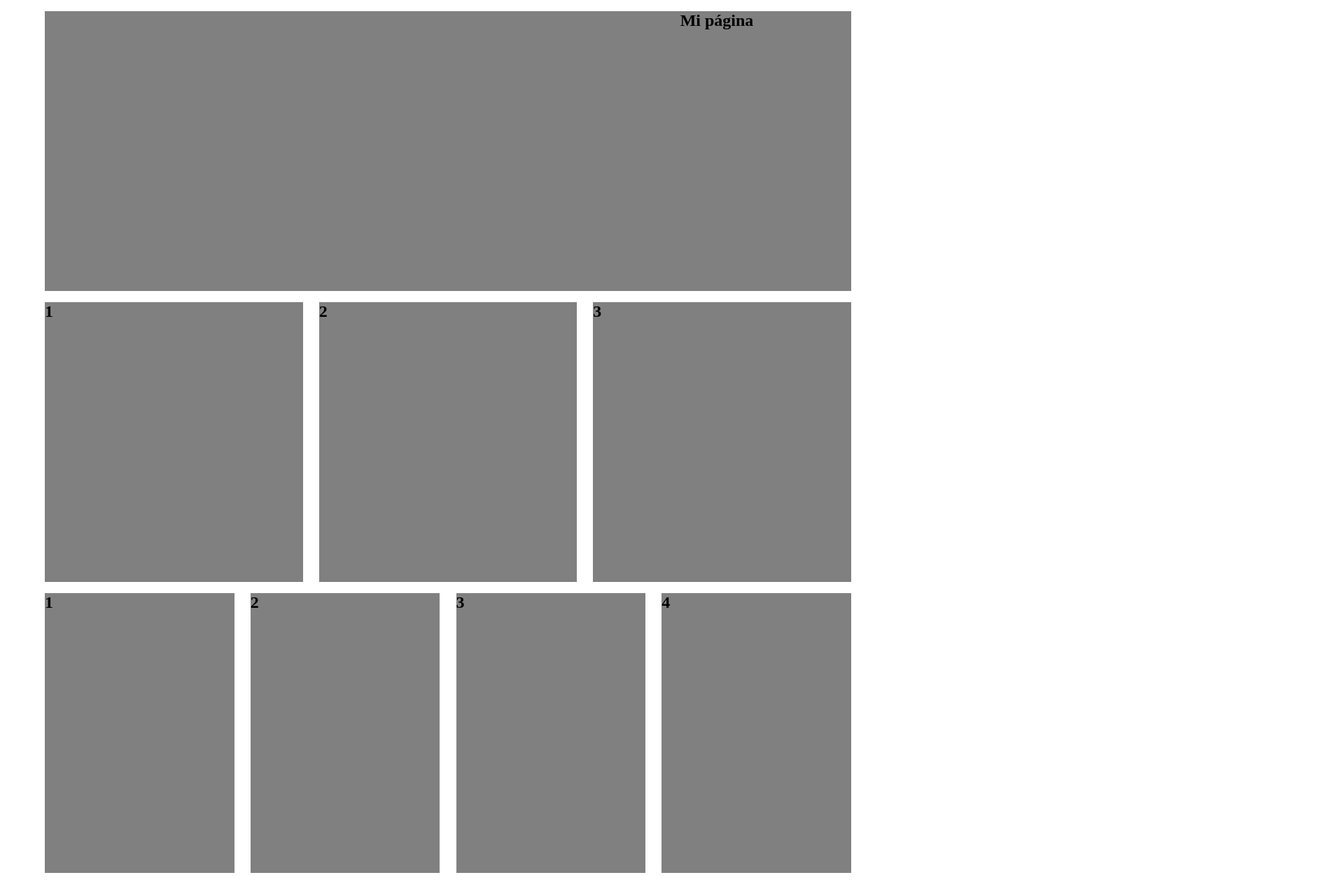
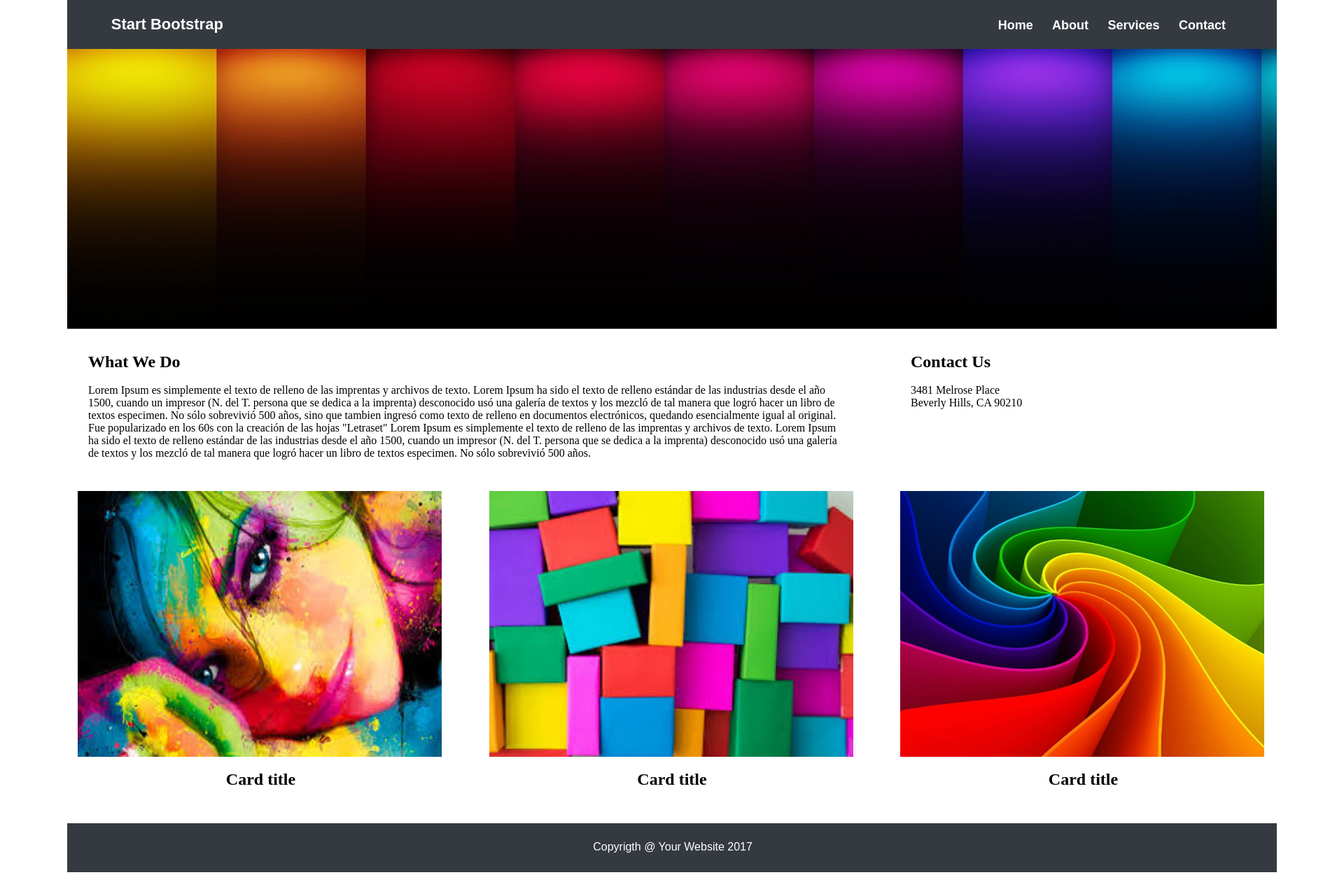
Before and after one commit to Jaz-Ab/Mi-P-gina, a plain HTML site: page index.html in a window 1280 px wide. Shown: the top 1261 px of the page at 70% size, 1920 px wide, since content can reach past the window. Drawn offline with Linux system fonts and the light colour scheme.

Commit message:
avance de html y css

```diff
--- a/css/main.css
+++ b/css/main.css
@@ -4,48 +4,10 @@
   box-sizing: border-box;
 }
 
-.container {
-  width: 100%;
-}
 
-.row {
-  width: 90%;
-  margin: 1em auto;
-  overflow: hidden;
-}
-
-.column {
-  background: gray;
-  float: left;
-  margin-right: 2%;
-  width: 1920px;
-  height: 400px;
-}
-
-.title {
-  text-align: center;
-}
-
-/*sm-small*/
-
-@media (min-width: 480px) {
-  /*4 son 2 en samll*/
-  .four-columns .column {
-    width: 49%;
-  }
-
-  .four-columns .column:nth-child(2n) {
-    margin-right: 0;
-  }
-}
-
-/*md*/
-@media (min-width: 768px) {
-
-}
 
 /*Large*/
-@media (min-width: 1024px) {
+@media (min-width: 768px) {
   /*Dos columnas*/
   .two-columns .column {
     width: 49%;
@@ -58,10 +20,12 @@
   /*Tres columnas*/
   .three-columns .column {
     width: 32%;
+    height: 470px;
   }
 
   .three-columns .column:nth-child(3n) {
     margin-right: 0;
+    margin-bottom: 20px;
   }
 
   /*Cuatro columnas*/
@@ -94,4 +58,95 @@
   .twelve-columns .column:nth-child(12n) {
     margin-right: 0;
   }
+
+  /*estilos de página*/
+  .nav-header {
+    height: 70px;
+    background: #343A40;
+  }
+
+  .menu, .logo {
+    font-weight: bold;
+    color:  #ffff;
+    font-family: sans-serif;
+  }
+
+
+  .logo {
+    position: relative;
+    top: 22px;
+    left: 18%;
+    font-size: 22px;
+  }
+
+  .container {
+    width: 1920px;
+  }
+
+  .items {
+    display: inline-block;
+    text-decoration: none;
+    position: relative;
+    top: 0px;
+    left: 375%;
+    margin-left: 23px;
+    font-size: 18px;
+  }
+
+  .colors-image {
+    height: 400px;
+    width: 1920px;
+  }
+
+  .eigth-columns {
+    width: 66%;
+  }
+
+  .row {
+    width: 90%;
+    margin: 0 auto;
+    overflow: hidden;
+  }
+
+  .column {
+    float: left;
+    margin-right: 2%;
+  }
+
+  .text-title {
+    padding: 30px 30px 18px 30px;
+  }
+
+  .text-two {
+    padding: 0px 30px 30px 30px;
+  }
+
+  .image-three {
+    position: relative;
+    left: 15px;
+    top: 15px;
+    width: 520px;
+    height: 380px;
+  }
+
+  .title-image {
+    position: relative;
+    top: 30px;
+    text-align: center;
+  }
+
+  .footer {
+    height: 70px;
+    background: #343A40;
+  }
+
+  .title-footer {
+    color: #ffff;
+    font-weight: 100;
+    font-family: sans-serif;
+    font-size: 16px;
+    position: relative;
+    top: 25px;
+    left: 330%;
+  }
 }
--- a/index.html
+++ b/index.html
@@ -8,51 +8,57 @@
     <title>Mi página</title>
   </head>
   <body>
+    <header class="container">
+      <nav class="nav-header row">
+        <div class="column">
+          <span class="logo">Start Bootstrap</span>
+          <ul class="menu">
+            <li class="items">Home</li>
+            <li class="items">About</li>
+            <li class="items">Services</li>
+            <li class="items">Contact</li>
+          </ul>
+        </div>
+      </nav>
+      <div class="row">
+        <div class="column">
+          <img class="colors-image" src="assets/images/fondo.jpg" alt="fondo de colores">
+        </div>
+      </div>
+    </header>
     <div class="container">
-      <div class="row total">
-        <div class="column"><h2 class="title">Mi página</h2></div>
+      <div class="row">
+        <div class="column text eigth-columns">
+          <h2 class="text-title">What We Do</h2>
+          <p class="text-two">Lorem Ipsum es simplemente el texto de relleno de las imprentas y archivos de texto. Lorem Ipsum ha sido el texto de relleno estándar de las industrias desde el año 1500, cuando un impresor (N. del T. persona que se dedica a la imprenta) desconocido usó una galería de textos y los mezcló de tal manera que logró hacer un libro de textos especimen. No sólo sobrevivió 500 años, sino que tambien ingresó como texto de relleno en documentos electrónicos, quedando esencialmente igual al original. Fue popularizado en los 60s con la creación de las hojas "Letraset" Lorem Ipsum es simplemente el texto de relleno de las imprentas y archivos de texto. Lorem Ipsum ha sido el texto de relleno estándar de las industrias desde el año 1500, cuando un impresor (N. del T. persona que se dedica a la imprenta) desconocido usó una galería de textos y los mezcló de tal manera que logró hacer un libro de textos especimen. No sólo sobrevivió 500 años.</p>
+        </div>
+        <div class="column">
+          <h2 class="text-title">Contact Us</h2>
+          <p class="text-two">3481 Melrose Place
+          <br> Beverly Hills, CA 90210</p>
+        </div>
       </div>
     </div>
     <div class="container">
       <div class="row three-columns">
-        <div class="column"><h2>1</h2></div>
-        <div class="column"><h2>2</h2></div>
-        <div class="column"><h2>3</h2></div>
+        <div class="column">
+          <img class="image-three" src="assets/images/1.jpg" alt="imagen">
+          <h2 class="title-image">Card title</h2>
+        </div>
+        <div class="column">
+          <img class="image-three" src="assets/images/2.jpg" alt="imagen">
+          <h2 class="title-image">Card title</h2>
+        </div>
+        <div class="column">
+          <img class="image-three" src="assets/images/3.jpg" alt="imagen">
+          <h2 class="title-image">Card title</h2>
+        </div>
       </div>
     </div>
-    <div class="container">
-      <div class="row four-columns">
-        <div class="column"><h2>1</h2></div>
-        <div class="column"><h2>2</h2></div>
-        <div class="column"><h2>3</h2></div>
-        <div class="column"><h2>4</h2></div>
+    <footer class="container">
+      <div class="row footer">
+        <div class="column"><h2 class="title-footer">Copyrigth @ Your Website 2017</h2></div>
       </div>
-    </div>
-    <div class="container">
-      <div class="row six-columns">
-        <div class="column"><h2>1</h2></div>
-        <div class="column"><h2>2</h2></div>
-        <div class="column"><h2>3</h2></div>
-        <div class="column"><h2>4</h2></div>
-        <div class="column"><h2>5</h2></div>
-        <div class="column"><h2>6</h2></div>
-      </div>
-    </div>
-    <div class="container">
-      <div class="row twelve-columns">
-        <div class="column"><h2>1</h2></div>
-        <div class="column"><h2>2</h2></div>
-        <div class="column"><h2>3</h2></div>
-        <div class="column"><h2>4</h2></div>
-        <div class="column"><h2>5</h2></div>
-        <div class="column"><h2>6</h2></div>
-        <div class="column"><h2>7</h2></div>
-        <div class="column"><h2>8</h2></div>
-        <div class="column"><h2>9</h2></div>
-        <div class="column"><h2>10</h2></div>
-        <div class="column"><h2>11</h2></div>
-        <div class="column"><h2>12</h2></div>
-      </div>
-    </div>
+    </footer>
   </body>
 </html>
```
Also changed, not shown: assets/images/1.jpg (added), assets/images/2.jpg (added), assets/images/3.jpg (added), assets/images/fondo.jpg (added).
